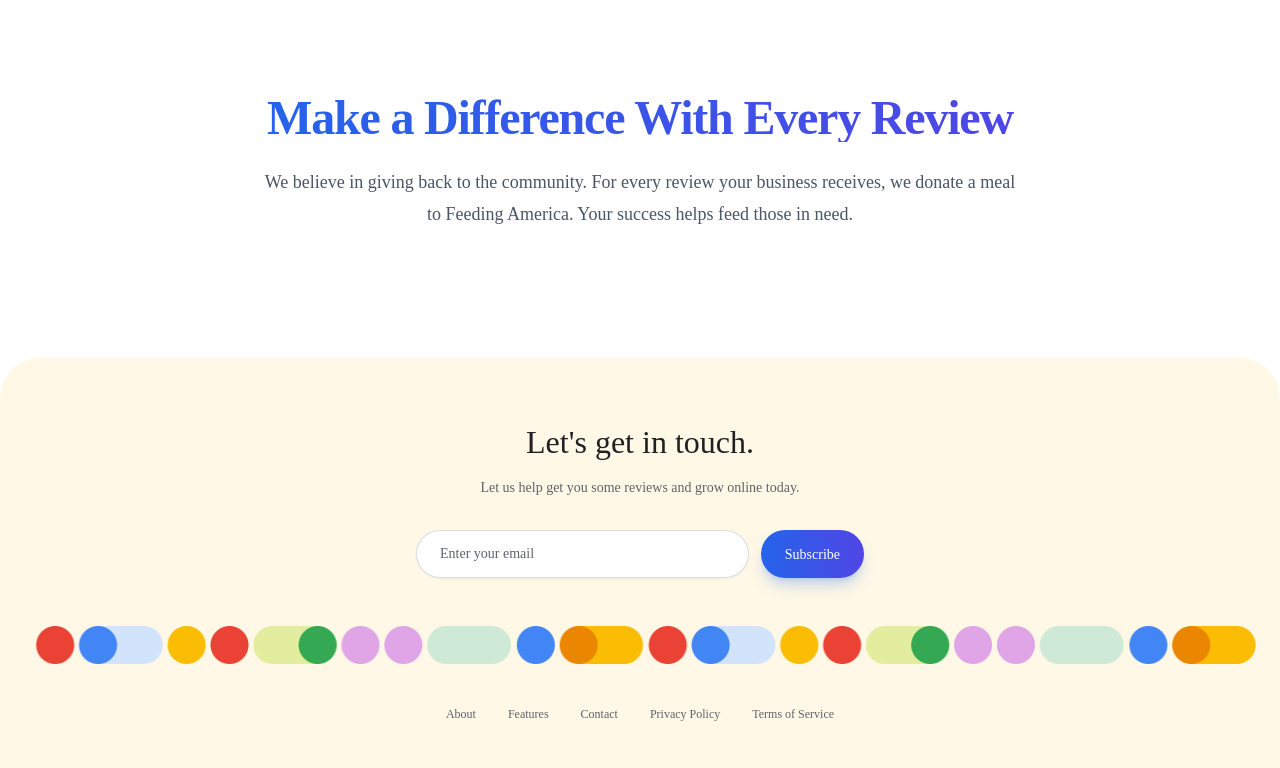
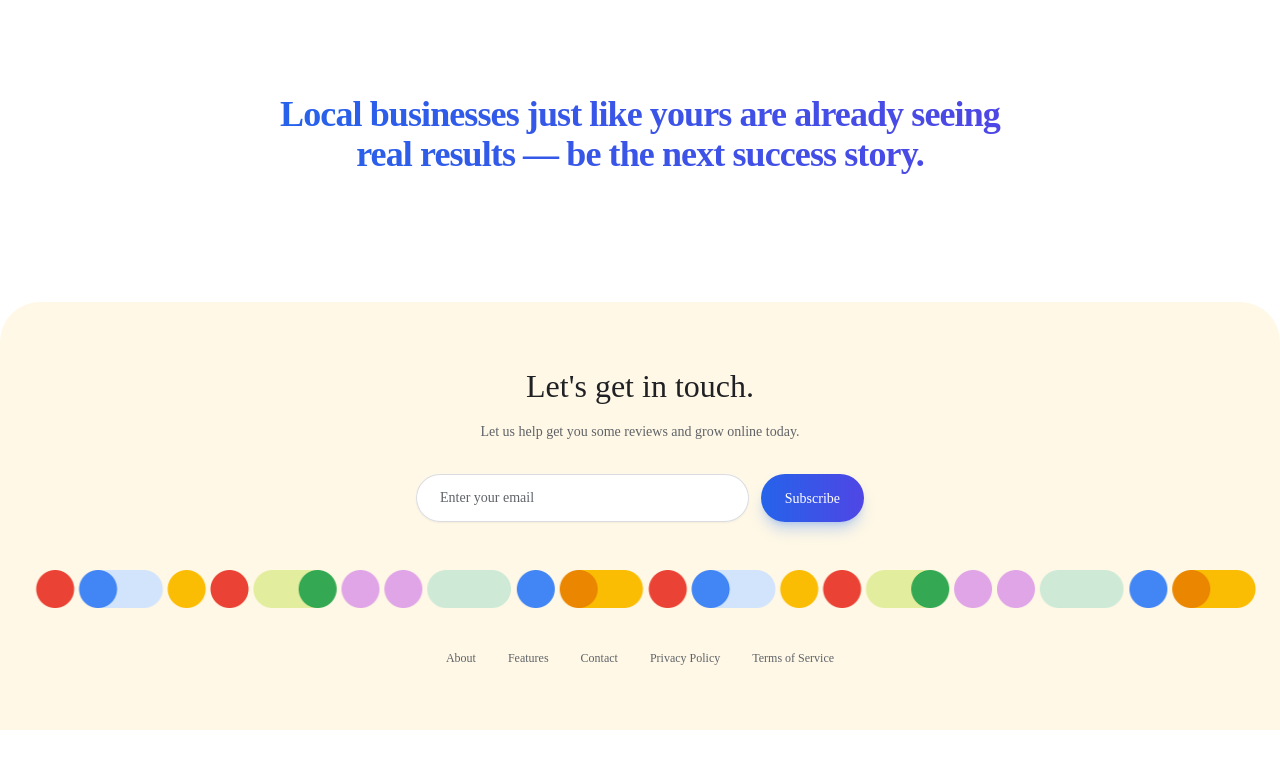
Before and after one commit to MattJD99/Cursor-DaySaw, a Next.js app: page / in a window 1280 px wide. Shown: the part 4310-5078 px from the top of the page. After the commit the page ends 5040 px from the top, so only its background shows below. Built offline with nearby package versions, Linux system fonts and the light colour scheme; a web font is replaced by a local one.

Commit message:
Update: Remove duplicate section, adjust heading styles and sizes

```diff
--- a/components/ui/BenefitsSection.tsx
+++ b/components/ui/BenefitsSection.tsx
@@ -64,13 +64,9 @@ export function BenefitsSection() {
 
         {/* Make a Difference Section */}
         <div className="mx-auto mt-24 max-w-3xl text-center">
-          <h2 className="text-4xl sm:text-5xl font-bold tracking-tight bg-clip-text text-transparent bg-gradient-to-r from-blue-600 to-indigo-600">
-            Make a Difference With Every Review
+          <h2 className="text-3xl sm:text-4xl font-bold tracking-tight bg-clip-text text-transparent bg-gradient-to-r from-blue-600 to-indigo-600">
+            Local businesses just like yours are already seeing real results — be the next success story.
           </h2>
-          <p className="mt-6 text-lg leading-8 text-gray-600">
-            We believe in giving back to the community. For every review your business receives,
-            we donate a meal to Feeding America. Your success helps feed those in need.
-          </p>
         </div>
       </div>
     </section>
```
